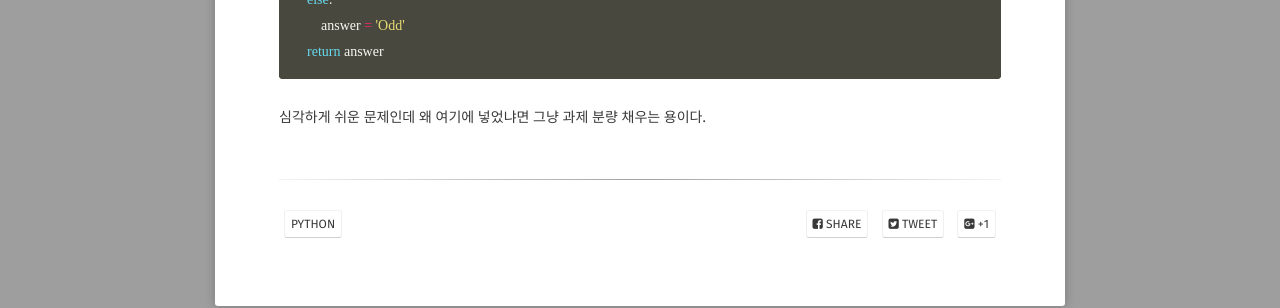
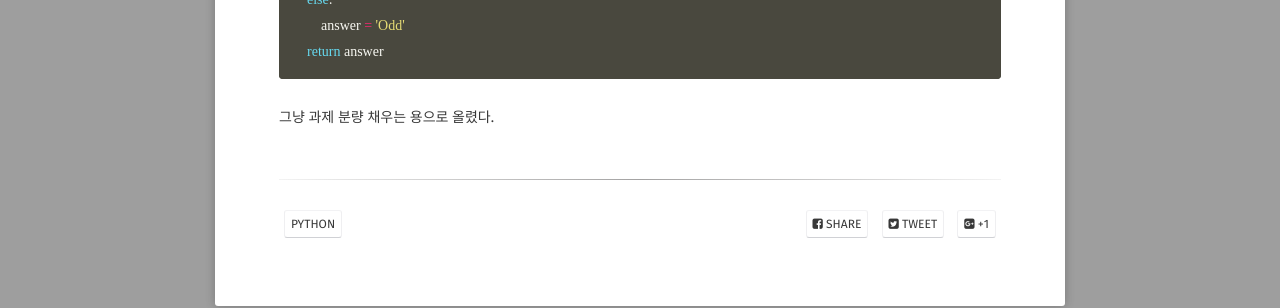
Before and after one commit to minhk05/minhk05.github.com, a Jekyll site: the page built from _posts/Python/2021-07-17-Practice2.md, in a window 1280 px wide. Shown: the part 1772-2080 px from the top of the page. Built offline with Jekyll 4.4.1, drawn with Linux system fonts in a browser that asks for light colours; some web fonts are replaced.

Commit message:
Update 2021-07-17-Practice2.md

````diff
--- a/_posts/Python/2021-07-17-Practice2.md
+++ b/_posts/Python/2021-07-17-Practice2.md
@@ -70,4 +70,4 @@ def solution(num):
     return answer
 ```
 
-심각하게 쉬운 문제인데 왜 여기에 넣었냐면 그냥 과제 분량 채우는 용이다.
+그냥 과제 분량 채우는 용으로 올렸다.
````
